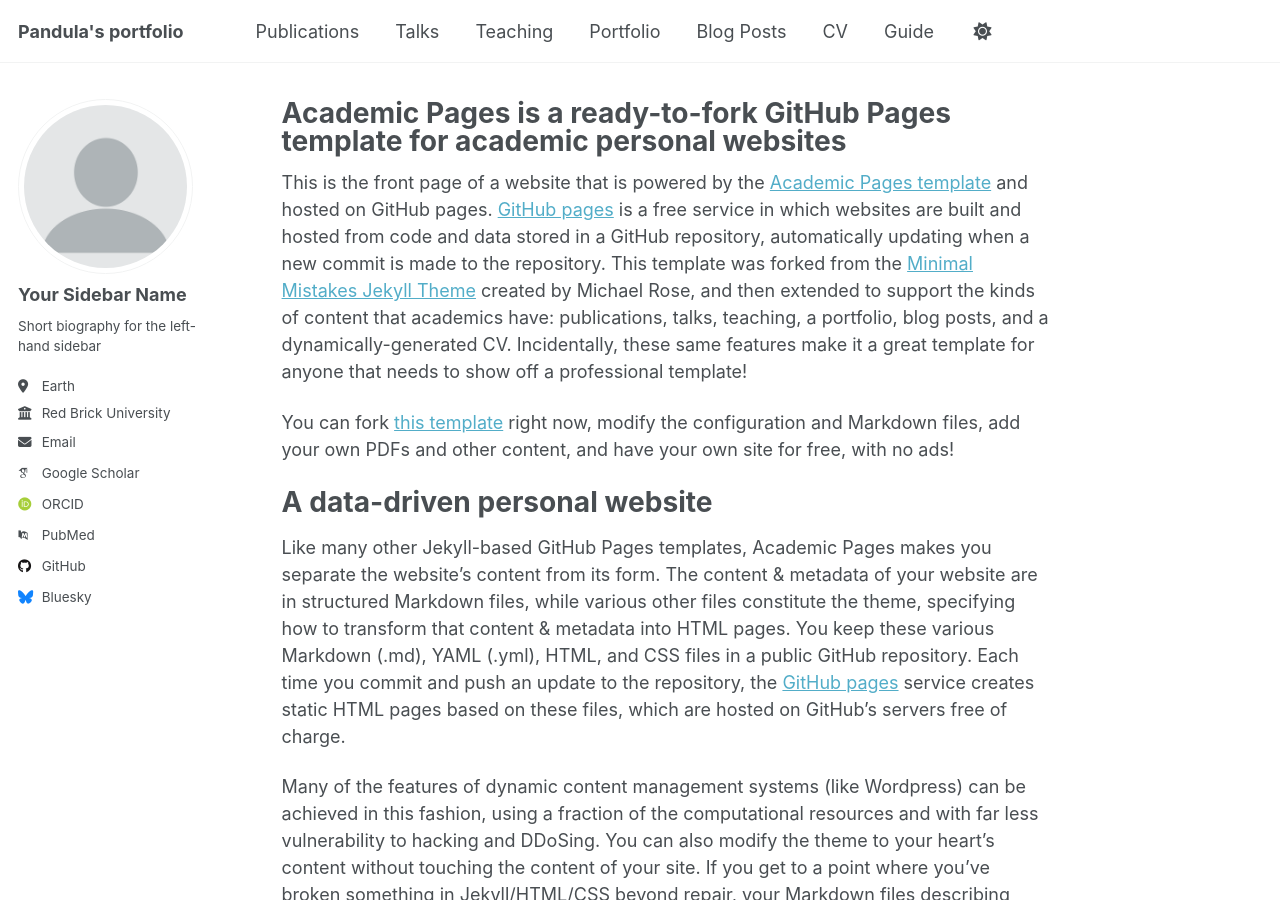
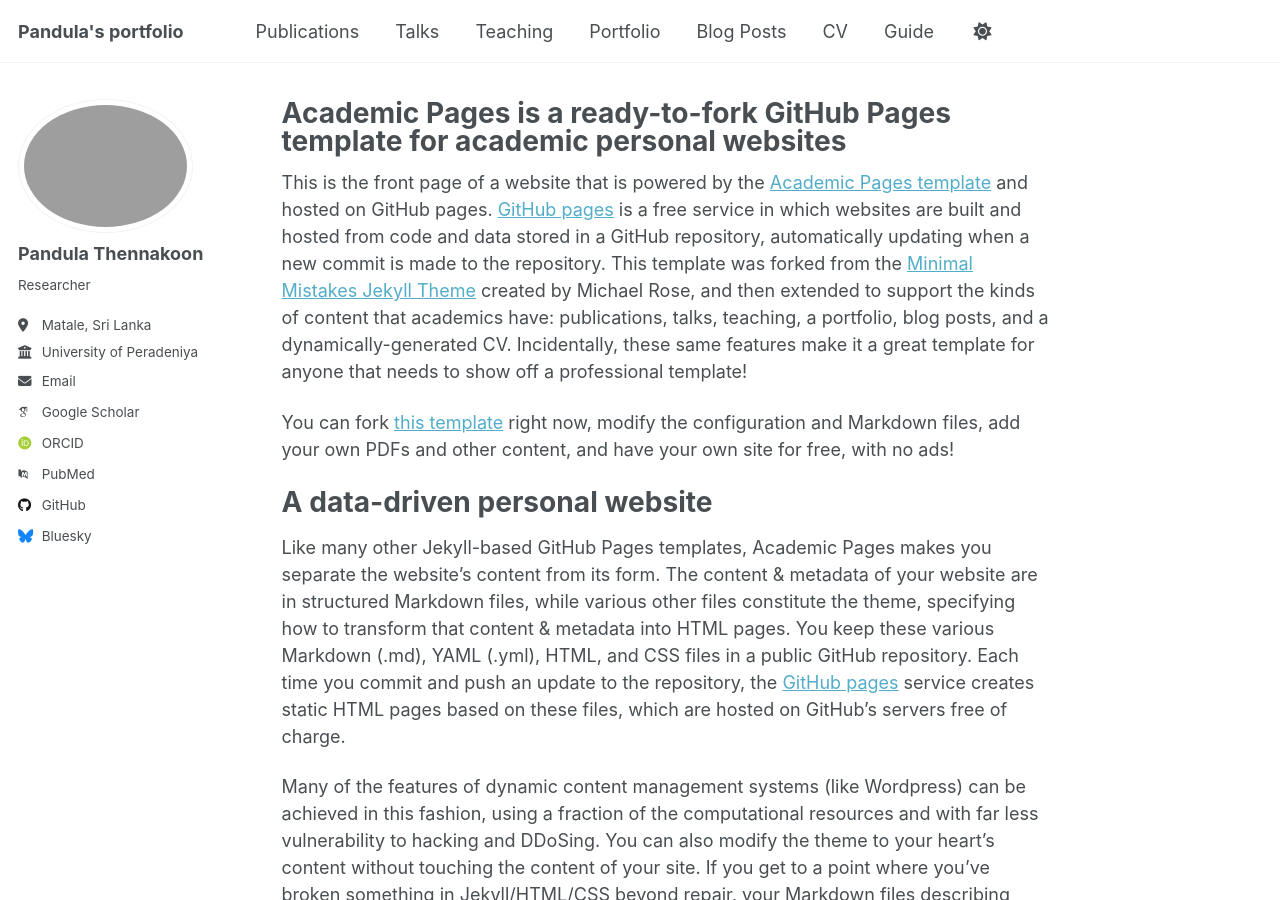
Before and after one commit to Pandula-2000/PandulaThennakoon2000.github.io, a Jekyll site: the page built from _pages/about.md, in a window 1280 px wide and 900 px high. Built offline with Jekyll 4.4.1, drawn with Linux system fonts in a browser that asks for light colours; some web fonts are replaced; a script that is not in the unit is left out.

Commit message:
_config update 5

```diff
--- a/_config.yml
+++ b/_config.yml
@@ -23,14 +23,14 @@
 #               Additional customization can be done by editing /_includes/author-profile.html
 author:
   # Biographic information
-  avatar           : "profile.png"
-  name             : "Your Sidebar Name"
+  avatar           : "pandula_profile1.png"
+  name             : "Pandula Thennakoon"
   pronouns         : # example: "she/her"
-  bio              : "Short biography for the left-hand sidebar"
-  location         : "Earth"
-  employer         : "Red Brick University"
+  bio              : "Researcher"
+  location         : "Matale, Sri Lanka"
+  employer         : "University of Peradeniya"
   uri              : # URL
-  email            : "none@example.org"
+  email            : "pandula66@gmail.com"
 
   # Academic websites
   academia         : # URL
```
